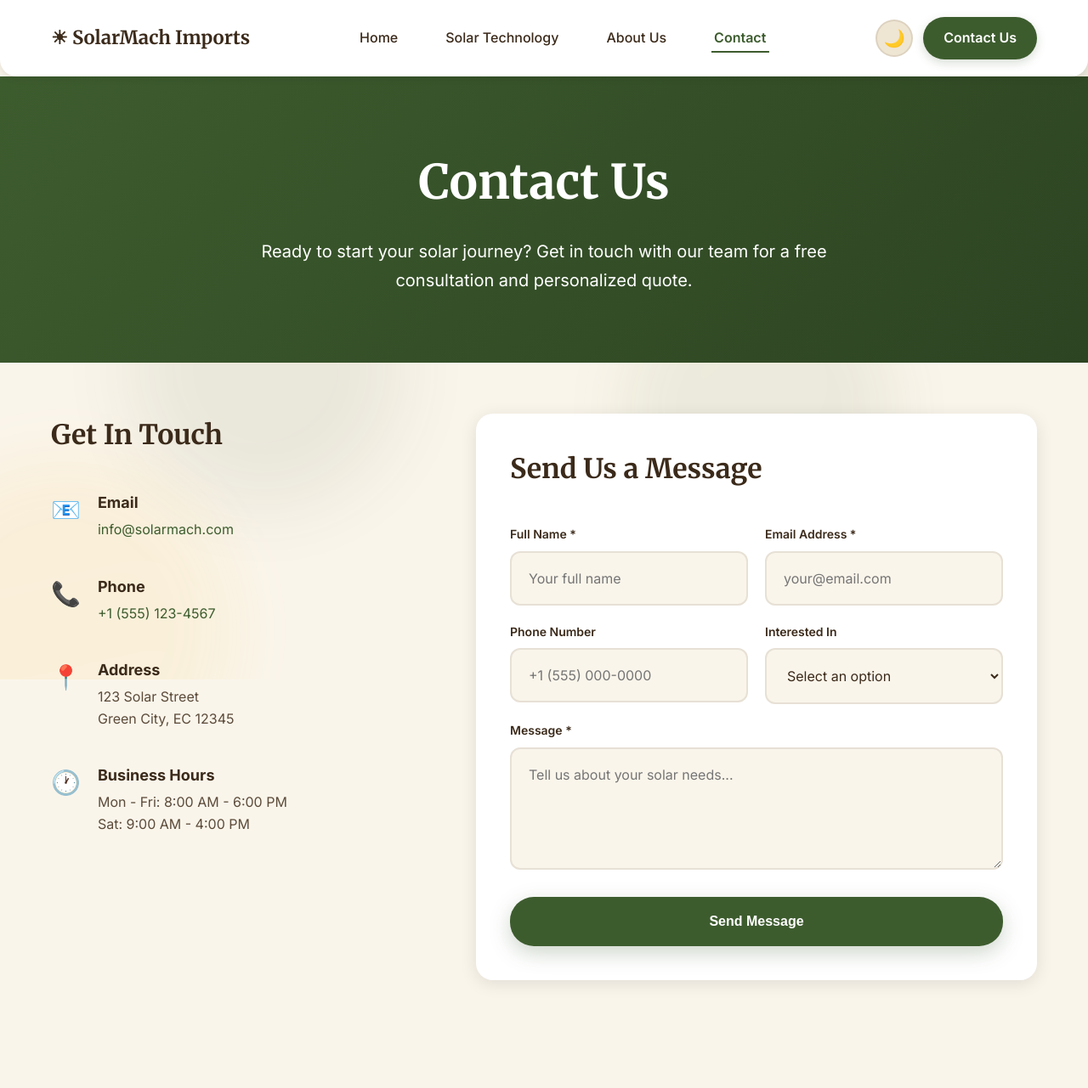
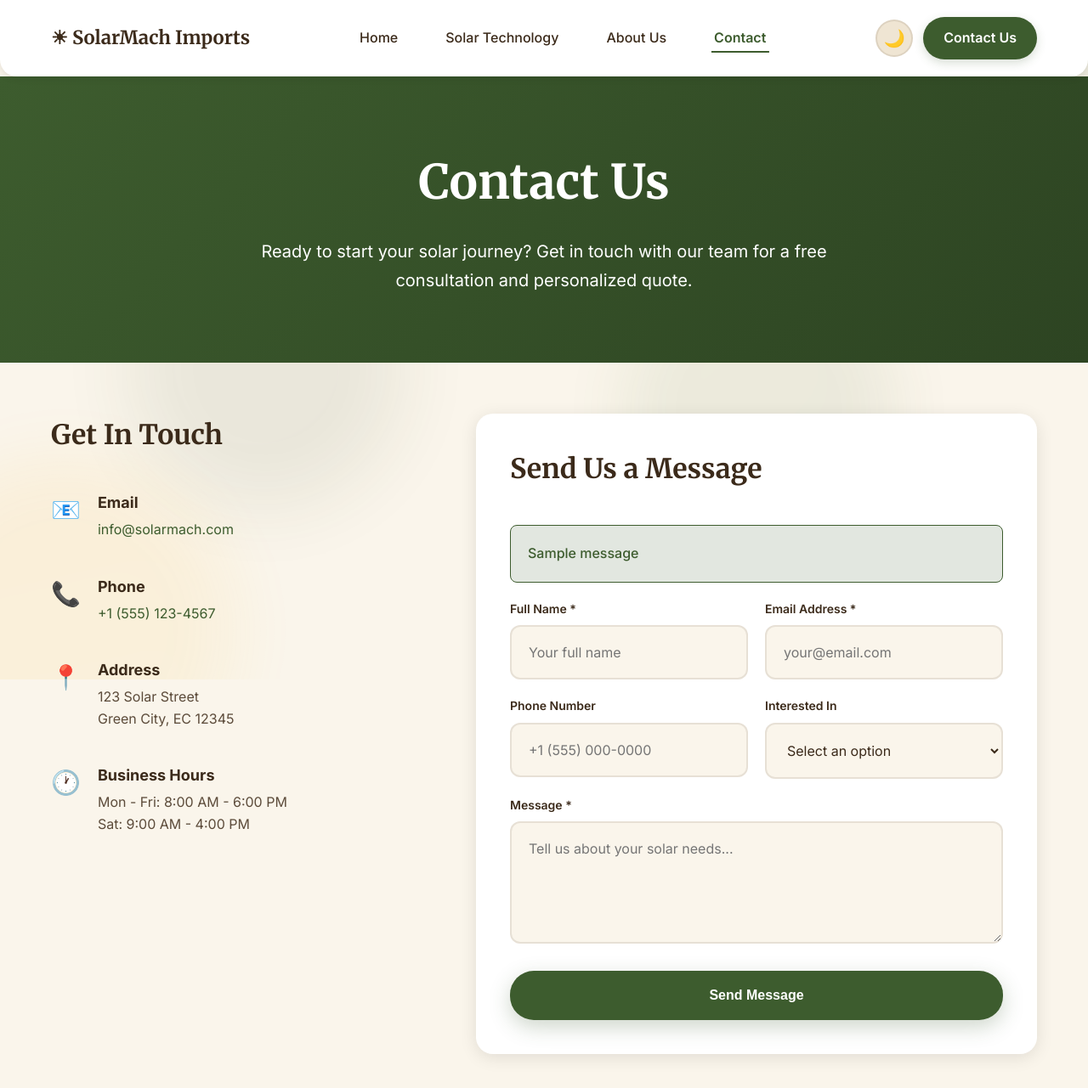
Before and after one commit to Shushant-Kumar/SolarMach_Imports, a Flask app: page /contact in a window 1280 px wide. Shown: the top 1281 px of the page at 85% size. Run offline with Flask 2, Linux system fonts and the light colour scheme; tables that the repository leaves empty hold one stand-in row (values such as "Sample post"); one stand-in notice (Sample message) is shown.

Commit message:
fixed bugs

```diff
--- a/app.py
+++ b/app.py
@@ -3,9 +3,113 @@ SolarMach Imports - Flask Application
 A sustainable energy solutions website with informative content about solar technology.
 """
 
-from flask import Flask, render_template, jsonify
+from flask import Flask, render_template, jsonify, request, flash, redirect, url_for
+import sqlite3
+import smtplib
+from email.mime.text import MIMEText
+from email.mime.multipart import MIMEMultipart
+from datetime import datetime
+import os
 
 app = Flask(__name__)
+
+# Production configuration - Use environment variable or generate random key
+app.secret_key = os.environ.get('SECRET_KEY', os.urandom(24))
+
+# SMTP Configuration - Uses environment variables for production security
+SMTP_CONFIG = {
+    'server': os.environ.get('SMTP_SERVER', 'smtp.gmail.com'),
+    'port': int(os.environ.get('SMTP_PORT', '587')),
+    'username': os.environ.get('SMTP_USERNAME', ''),
+    'password': os.environ.get('SMTP_PASSWORD', ''),
+    'receiver_email': os.environ.get('RECEIVER_EMAIL', '')
+}
+
+# Database setup - Use environment variable for flexibility
+DATABASE = os.environ.get('DATABASE_PATH', 'solarmach_messages.db')
+
+
+def get_db_connection():
+    """Create a database connection"""
+    conn = sqlite3.connect(DATABASE)
+    conn.row_factory = sqlite3.Row
+    return conn
+
+
+def init_db():
+    """Initialize the database with the messages table"""
+    conn = get_db_connection()
+    conn.execute('''
+        CREATE TABLE IF NOT EXISTS contact_messages (
+            id INTEGER PRIMARY KEY AUTOINCREMENT,
+            name TEXT NOT NULL,
+            email TEXT NOT NULL,
+            phone TEXT,
+            interest TEXT,
+            message TEXT NOT NULL,
+            created_at TIMESTAMP DEFAULT CURRENT_TIMESTAMP,
+            email_sent BOOLEAN DEFAULT 0
+        )
+    ''')
+    conn.commit()
+    conn.close()
+
+
+def save_message_to_db(name, email, phone, interest, message, email_sent=False):
+    """Save a contact message to the database"""
+    conn = get_db_connection()
+    conn.execute('''
+        INSERT INTO contact_messages (name, email, phone, interest, message, email_sent)
+        VALUES (?, ?, ?, ?, ?, ?)
+    ''', (name, email, phone, interest, message, email_sent))
+    conn.commit()
+    conn.close()
+
+
+def send_email(name, email, phone, interest, message):
+    """Send contact form message via SMTP"""
+    try:
+
+        # Create the email message
+        msg = MIMEMultipart()
+        msg['From'] = SMTP_CONFIG['username']
+        msg['To'] = SMTP_CONFIG['receiver_email']
+        msg['Subject'] = f'New Contact Form Submission from {name}'
+
+        # Create email body
+        body = f"""
+        New Contact Form Submission
+        ===========================
+
+        Name: {name}
+        Email: {email}
+        Phone: {phone or 'Not provided'}
+        Interest: {interest or 'Not specified'}
+
+        Message:
+        {message}
+
+        ---
+        Submitted at: {datetime.now().strftime('%Y-%m-%d %H:%M:%S')}
+        """
+
+        msg.attach(MIMEText(body, 'plain'))
+
+        # Connect to SMTP server and send email
+        with smtplib.SMTP(SMTP_CONFIG['server'], SMTP_CONFIG['port']) as server:
+            server.starttls()
+            server.login(SMTP_CONFIG['username'], SMTP_CONFIG['password'])
+            server.send_message(msg)
+        return True
+    except Exception as e:
+        print(f"[EMAIL] ERROR sending email: {type(e).__name__}: {e}")
+        import traceback
+        traceback.print_exc()
+        return False
+
+
+# Initialize database when app starts
+init_db()
 
 # Solar panel types data
 SOLAR_PANEL_TYPES = {
@@ -183,10 +287,55 @@ def about():
     return render_template('about.html')
 
 
-@app.route('/contact')
+@app.route('/contact', methods=['GET', 'POST'])
 def contact():
-    """Contact page"""
+    """Contact page with form handling"""
+    if request.method == 'POST':
+        # Get form data
+        name = request.form.get('name', '').strip()
+        email = request.form.get('email', '').strip()
+        phone = request.form.get('phone', '').strip()
+        interest = request.form.get('interest', '').strip()
+        message = request.form.get('message', '').strip()
+
+        # Validate required fields
+        if not name or not email or not message:
+            flash('Please fill in all required fields.', 'error')
+            return render_template('contact.html')
+
+        # Try to send email
+        email_sent = send_email(name, email, phone, interest, message)
+
+        # Save to database (regardless of email status)
+        save_message_to_db(name, email, phone, interest, message, email_sent)
+
+        if email_sent:
+            flash('Thank you! Your message has been sent successfully.', 'success')
+        else:
+            flash('Your message has been saved. We will get back to you soon!', 'success')
+
+        return redirect(url_for('contact'))
+
     return render_template('contact.html')
+
+
+# @app.route('/api/messages')
+# def api_messages():
+#     """API endpoint to retrieve all contact messages (for admin use)"""
+#     conn = get_db_connection()
+#     messages = conn.execute('SELECT * FROM contact_messages ORDER BY created_at DESC').fetchall()
+#     conn.close()
+
+#     return jsonify([{
+#         'id': msg['id'],
+#         'name': msg['name'],
+#         'email': msg['email'],
+#         'phone': msg['phone'],
+#         'interest': msg['interest'],
+#         'message': msg['message'],
+#         'created_at': msg['created_at'],
+#         'email_sent': bool(msg['email_sent'])
+#     } for msg in messages])
 
 
 @app.errorhandler(404)
@@ -196,4 +345,4 @@ def page_not_found(e):
 
 
 if __name__ == '__main__':
-    app.run(debug=True, port=5000)
+    app.run(debug=False)
--- a/requirements.txt
+++ b/requirements.txt
@@ -1 +1,3 @@
 Flask>=2.0.0
+gunicorn>=21.0.0
+python-dotenv>=1.0.0
--- a/static/css/style.css
+++ b/static/css/style.css
@@ -1704,6 +1704,26 @@ nav a.active::after {
     margin-bottom: var(--spacing-lg);
 }
 
+/* Alert Messages */
+.alert {
+    padding: var(--spacing-md);
+    border-radius: var(--radius-sm);
+    margin-bottom: var(--spacing-md);
+    font-weight: 500;
+}
+
+.alert-success {
+    background-color: rgba(61, 92, 46, 0.15);
+    color: var(--color-accent-primary);
+    border: 1px solid var(--color-accent-primary);
+}
+
+.alert-error {
+    background-color: rgba(220, 53, 69, 0.15);
+    color: #dc3545;
+    border: 1px solid #dc3545;
+}
+
 .contact-form {
     display: grid;
     grid-template-columns: 1fr 1fr;
--- a/static/js/script.js
+++ b/static/js/script.js
@@ -303,21 +303,19 @@ document.querySelectorAll('.impact, .testimonials, .footer, .solar-preview, .com
 const contactForm = document.querySelector('.contact-form');
 if (contactForm) {
     contactForm.addEventListener('submit', function (e) {
-        e.preventDefault();
-
-        // Get form data
+        // Get form data for validation
         const formData = new FormData(this);
         const data = Object.fromEntries(formData);
 
         // Simple validation
         if (!data.name || !data.email || !data.message) {
+            e.preventDefault();
             alert('Please fill in all required fields.');
             return;
         }
 
-        // Show success message (in a real app, you would send this to a server)
-        alert('Thank you for your message! We will get back to you soon.');
-        this.reset();
+        // Allow the form to submit normally to the server
+        // The form will POST to the Flask backend
     });
 }
 
--- a/templates/contact.html
+++ b/templates/contact.html
@@ -51,7 +51,18 @@ questions and help you go solar.{% endblock %}
 
         <div class="contact-form-wrapper animate-on-scroll">
             <h2>Send Us a Message</h2>
-            <form class="contact-form" action="#" method="POST">
+
+            {% with messages = get_flashed_messages(with_categories=true) %}
+            {% if messages %}
+            {% for category, message in messages %}
+            <div class="alert alert-{{ category }}">
+                {{ message }}
+            </div>
+            {% endfor %}
+            {% endif %}
+            {% endwith %}
+
+            <form class="contact-form" action="{{ url_for('contact') }}" method="POST">
                 <div class="form-group">
                     <label for="name">Full Name *</label>
                     <input type="text" id="name" name="name" required placeholder="Your full name">
```
Also changed, not shown: render.yaml (added, +23 -0 lines), README.md, 1 other file.
